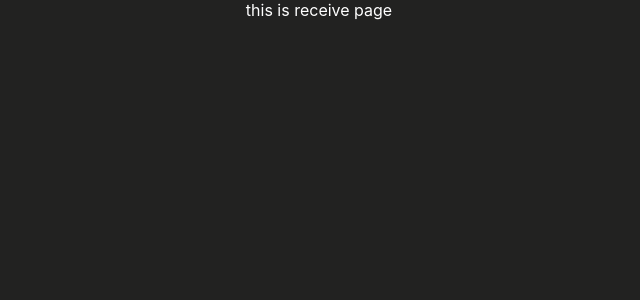
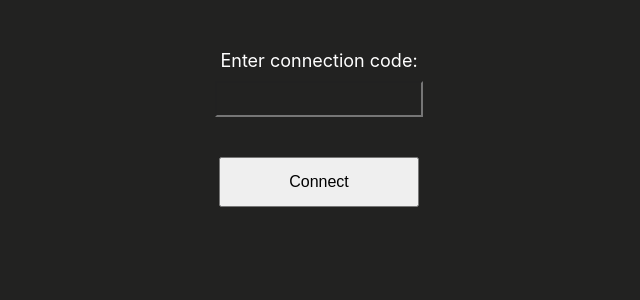
Before and after one commit to Mandeep-009/share-text, a React (Create React App) app in the folder frontend/: page /receive in a window 1280 px wide. Shown: the top 300 px of the page, without its empty margins (321-961 px from the left). Built offline with nearby package versions, Linux system fonts and the light colour scheme; no server answers.

Commit message:
default receive after authentication

```diff
--- a/frontend/src/App.js
+++ b/frontend/src/App.js
@@ -3,8 +3,6 @@ import {BrowserRouter,Routes,Route} from 'react-router-dom'
 import Home from './components/Home';
 import Receive from './components/Receive';
 import Send from './components/Send';
-import Authentication from './components/Authentication';
-import Connected from './components/Connected';
 
 function App() {
   return (
@@ -14,9 +12,6 @@ function App() {
             <Route path='/' element={<Home />}/>
             <Route path='/send' element={<Send />}/>
             <Route path='/receive' element={<Receive />}/>
-            <Route path='/authentication' element={<Authentication />}/>
-            <Route path='/send/:id' element={<Connected />}/>
-            <Route path='/receive/:id' element={<Connected />}/>
           </Routes>
       </BrowserRouter>
     </div>
--- a/frontend/src/components/Authentication.jsx
+++ b/frontend/src/components/Authentication.jsx
@@ -2,13 +2,13 @@ import React, { useState } from 'react';
 import axios from 'axios';
 import {backendURL} from '../config';
 
-const Authentication = () => {
+const Authentication = ({authenticated}) => {
   const [code,setCode] = useState('');
   axios.defaults.withCredentials = true;
   async function checkCode () {
     const result = await axios.get(`${backendURL}/${code}`);
     if(result.data){
-      window.location.href = `/receive/${code}`;
+      authenticated(result.data._id,result.data.content);
     }
     else{
       window.alert('no such channel found');
--- a/frontend/src/components/Connected.jsx
+++ b/frontend/src/components/Connected.jsx
@@ -1,23 +1,12 @@
 import axios from 'axios';
 import React, { useState } from 'react'
-import { useParams } from 'react-router-dom'
 import {backendURL} from '../config'
 
-const Connected = () => {
-    const {id} = useParams();
+const Connected = (props) => {
+    const id = props.id;
+    const text = props.text;
     const [content,setContent] = useState('');
     axios.defaults.withCredentials = true;
-
-    // commented this part because mongodb is able to delete documents after 15 minutes of their creation
-
-    // setTimeout(() => {
-    //     async function timeout () {
-    //         await axios.delete(`${backendURL}/${id}`);
-    //         window.alert('Connection timed out ( 15minutes )');
-    //         window.location.href = '/';
-    //     }
-    //     timeout();
-    // }, 900000);
 
     const send = async ()=>{
         const response = await axios.patch(`${backendURL}/${id}`,{content});
@@ -48,7 +37,7 @@ const Connected = () => {
             <div style={{margin: '10px 30px',border: '1px solid violet',padding:'5px',width: '100px'}}><output>{id}</output></div>
         </div>
         <div>
-            <textarea onChange={(e)=>setContent(e.target.value)} style={{height:'50vh',width:'70vw',backgroundColor:'#222221',color:'white',fontSize:'14px'}}></textarea>
+            <textarea onChange={(e)=>setContent(e.target.value)} defaultValue={text} style={{height:'50vh',width:'70vw',backgroundColor:'#222221',color:'white',fontSize:'14px'}}></textarea>
             <div style={{margin:'10px'}}>
                 <button onClick={send}>Send</button>
                 <button onClick={receive}>Receive</button>
--- a/frontend/src/components/Home.jsx
+++ b/frontend/src/components/Home.jsx
@@ -10,7 +10,7 @@ const Home = () => {
             </Link>
         </div>
         <div>
-            <Link to={'/authentication'}>
+            <Link to={'/receive'}>
                 <button>Receive text</button>
             </Link>
         </div>
--- a/frontend/src/components/Receive.jsx
+++ b/frontend/src/components/Receive.jsx
@@ -1,9 +1,23 @@
-import React from 'react'
+import React, { useState } from 'react'
+import Authentication from './Authentication';
+import Connected from './Connected';
 
 const Receive = () => {
+  const [connectionCode,setConnectionCode] = useState('');
+  const [content,setContent] = useState('');
+  const authenticationDone = (code,text) => {
+    setConnectionCode(code);
+    setContent(text);
+  }
   return (
-    <div style={{color:'white'}}>
-      this is receive page
+    <div>
+      {
+        !connectionCode ? (
+          <Authentication authenticated={authenticationDone}/>
+        ) : (
+          <Connected id={connectionCode} text={content}/>
+        )
+      }
     </div>
   )
 }
--- a/frontend/src/components/Send.jsx
+++ b/frontend/src/components/Send.jsx
@@ -1,9 +1,12 @@
 import axios from 'axios';
-import { useEffect } from 'react';
+import { useEffect, useState } from 'react';
 import { backendURL } from '../config';
+import Connected from './Connected';
 
 const Send = () => {
   axios.defaults.withCredentials = true;
+  const [loading,setLoading] = useState(true);
+  const [id,setId] = useState('');
   useEffect(()=>{
     async function createChannel () {
       const characters = 'abcdefghijklmnopqrstuvwxyz0123456789';
@@ -12,9 +15,10 @@ const Send = () => {
         const randomIndex = Math.floor(Math.random() * 36);
         randomString += characters[randomIndex];
       }
+      setId(randomString);
       try {
         await axios.post(`${backendURL}`,{id:randomString,content:''});
-        window.location.href = `/send/${randomString}`;
+        setLoading(false);
       } catch (error) {
         console.error('error creating channel: ',error);
       }
@@ -27,7 +31,13 @@ const Send = () => {
 
   return (
     <div>
-      Generating new token...
+      {
+        loading? (
+          <div>Generating new token...</div>
+        ) : (
+          <Connected id={id} text={''}/>
+        )
+      }
     </div>
   )
 }
```
